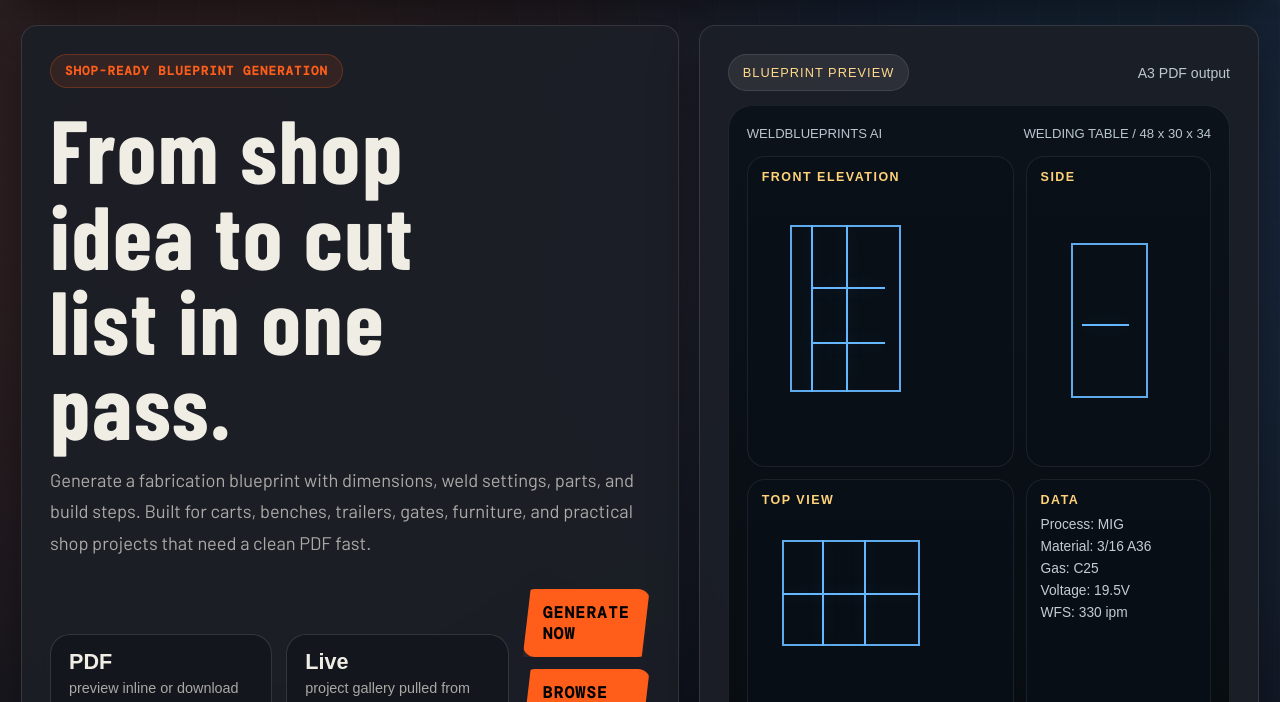
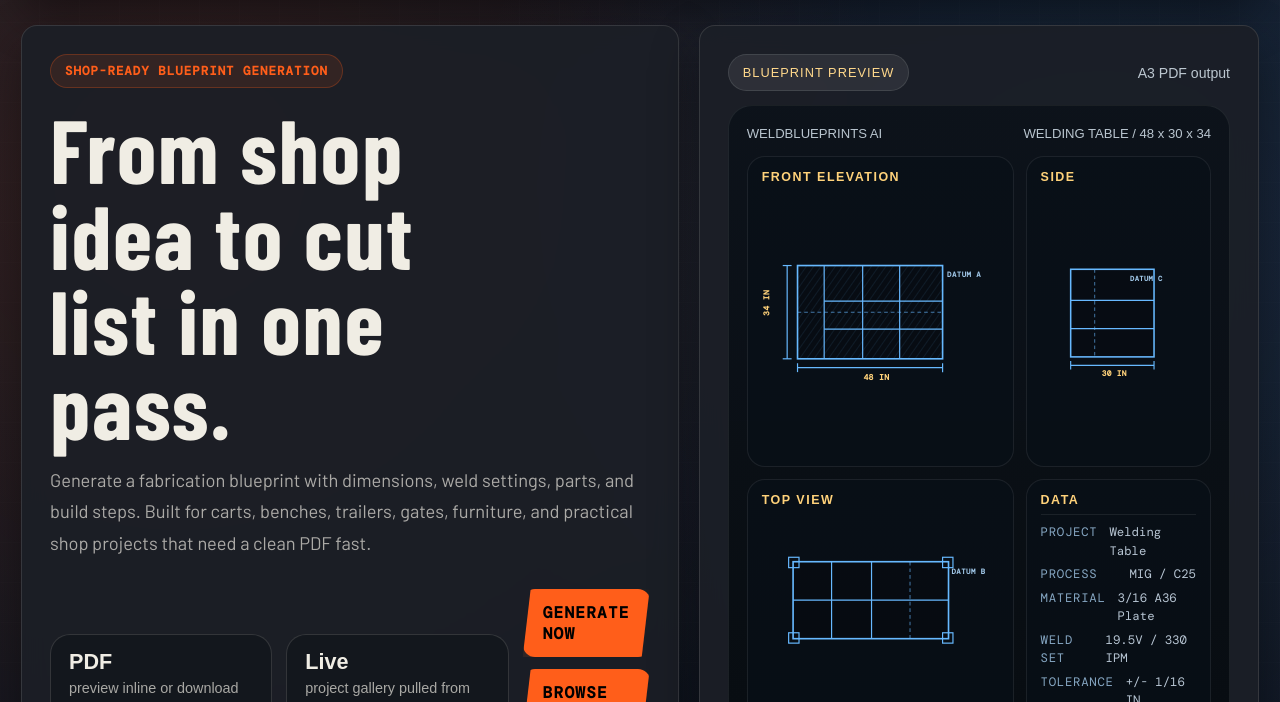
Before and after one commit to shasevela5-hub/WeldblueprintsAI, a website: page index.html in a window 1280 px wide. Shown: the part 98-800 px from the top of the page. Drawn offline with nearby package versions, Linux system fonts and the light colour scheme; no server answers; a web font is replaced by a local one.

Commit message:
Upgrade homepage blueprint preview to detailed drafted mock

```diff
--- a/index.html
+++ b/index.html
@@ -368,17 +368,69 @@
       color: #ffd27a;
     }
 
-    .bp-line,
-    .bp-rect {
-      position: absolute;
-      background: #65b8ff;
-      box-shadow: 0 0 16px rgba(101, 184, 255, 0.2);
-    }
-
-    .bp-rect {
-      background: transparent;
-      border: 2px solid rgba(101,184,255,0.92);
-      box-shadow: none;
+    .sheet-svg {
+      width: 100%;
+      height: calc(100% - 30px);
+      display: block;
+    }
+
+    .sheet-svg .frame {
+      fill: rgba(0, 0, 0, 0.18);
+      stroke: #67b9ff;
+      stroke-width: 2.2;
+    }
+
+    .sheet-svg .detail {
+      fill: none;
+      stroke: #67b9ff;
+      stroke-width: 1.6;
+    }
+
+    .sheet-svg .hidden {
+      fill: none;
+      stroke: rgba(103, 185, 255, 0.62);
+      stroke-width: 1.4;
+      stroke-dasharray: 5 4;
+    }
+
+    .sheet-svg .hatch line {
+      stroke: rgba(103, 185, 255, 0.25);
+      stroke-width: 0.9;
+    }
+
+    .sheet-svg .dim {
+      fill: #ffd27a;
+      font: 700 11px/1 "DM Mono", Consolas, monospace;
+      letter-spacing: 0.04em;
+    }
+
+    .sheet-svg .label {
+      fill: #9fc6e7;
+      font: 700 10px/1 "DM Mono", Consolas, monospace;
+      letter-spacing: 0.06em;
+      text-transform: uppercase;
+    }
+
+    .data-table {
+      margin-top: 8px;
+      border-top: 1px solid rgba(255,255,255,0.08);
+      padding-top: 8px;
+      display: grid;
+      gap: 5px;
+      font: 0.77rem/1.5 "DM Mono", Consolas, monospace;
+      color: #b8c6d4;
+    }
+
+    .data-row {
+      display: flex;
+      justify-content: space-between;
+      gap: 12px;
+    }
+
+    .data-row span:first-child {
+      color: #86a7c3;
+      text-transform: uppercase;
+      letter-spacing: 0.06em;
     }
 
     .section {
@@ -970,35 +1022,72 @@
             <div class="sheet-grid">
               <div class="sheet-box">
                 <h4>Front Elevation</h4>
-                <div class="bp-rect" style="left:16%; top:22%; width:42%; height:54%;"></div>
-                <div class="bp-line" style="left:24%; top:22%; width:2px; height:54%;"></div>
-                <div class="bp-line" style="left:37%; top:22%; width:2px; height:54%;"></div>
-                <div class="bp-line" style="left:24%; top:42%; width:28%; height:2px;"></div>
-                <div class="bp-line" style="left:24%; top:60%; width:28%; height:2px;"></div>
+                <svg class="sheet-svg" viewBox="0 0 320 190" aria-label="Front elevation preview">
+                  <defs>
+                    <pattern id="hatchFront" width="8" height="8" patternUnits="userSpaceOnUse" patternTransform="rotate(35)">
+                      <line x1="0" y1="0" x2="0" y2="8" stroke="rgba(103,185,255,0.24)" stroke-width="1"></line>
+                    </pattern>
+                  </defs>
+                  <rect class="frame" x="48" y="26" width="196" height="126"></rect>
+                  <rect x="48" y="26" width="196" height="126" fill="url(#hatchFront)" class="hatch"></rect>
+                  <line class="detail" x1="84" y1="26" x2="84" y2="152"></line>
+                  <line class="detail" x1="136" y1="26" x2="136" y2="152"></line>
+                  <line class="detail" x1="186" y1="26" x2="186" y2="152"></line>
+                  <line class="detail" x1="84" y1="74" x2="244" y2="74"></line>
+                  <line class="detail" x1="84" y1="112" x2="244" y2="112"></line>
+                  <line class="hidden" x1="48" y1="89" x2="244" y2="89"></line>
+                  <line class="detail" x1="48" y1="164" x2="244" y2="164"></line>
+                  <line class="detail" x1="48" y1="158" x2="48" y2="170"></line>
+                  <line class="detail" x1="244" y1="158" x2="244" y2="170"></line>
+                  <text class="dim" x="137" y="180">48 IN</text>
+                  <line class="detail" x1="34" y1="26" x2="34" y2="152"></line>
+                  <line class="detail" x1="28" y1="26" x2="40" y2="26"></line>
+                  <line class="detail" x1="28" y1="152" x2="40" y2="152"></line>
+                  <text class="dim" x="10" y="94" transform="rotate(-90 10 94)">34 IN</text>
+                  <text class="label" x="250" y="42">DATUM A</text>
+                </svg>
               </div>
 
               <div class="sheet-box">
                 <h4>Side</h4>
-                <div class="bp-rect" style="left:24%; top:28%; width:42%; height:50%;"></div>
-                <div class="bp-line" style="left:30%; top:54%; width:26%; height:2px;"></div>
+                <svg class="sheet-svg" viewBox="0 0 220 190" aria-label="Side elevation preview">
+                  <rect class="frame" x="42" y="28" width="118" height="124"></rect>
+                  <line class="detail" x1="42" y1="72" x2="160" y2="72"></line>
+                  <line class="detail" x1="42" y1="112" x2="160" y2="112"></line>
+                  <line class="hidden" x1="76" y1="28" x2="76" y2="152"></line>
+                  <line class="detail" x1="42" y1="164" x2="160" y2="164"></line>
+                  <line class="detail" x1="42" y1="158" x2="42" y2="170"></line>
+                  <line class="detail" x1="160" y1="158" x2="160" y2="170"></line>
+                  <text class="dim" x="86" y="179">30 IN</text>
+                  <text class="label" x="126" y="44">DATUM C</text>
+                </svg>
               </div>
 
               <div class="sheet-box">
                 <h4>Top View</h4>
-                <div class="bp-rect" style="left:13%; top:25%; width:52%; height:44%;"></div>
-                <div class="bp-line" style="left:13%; top:47%; width:52%; height:2px;"></div>
-                <div class="bp-line" style="left:28%; top:25%; width:2px; height:44%;"></div>
-                <div class="bp-line" style="left:44%; top:25%; width:2px; height:44%;"></div>
+                <svg class="sheet-svg" viewBox="0 0 320 170" aria-label="Top view preview">
+                  <rect class="frame" x="42" y="26" width="210" height="104"></rect>
+                  <line class="detail" x1="42" y1="78" x2="252" y2="78"></line>
+                  <line class="detail" x1="94" y1="26" x2="94" y2="130"></line>
+                  <line class="detail" x1="148" y1="26" x2="148" y2="130"></line>
+                  <line class="hidden" x1="200" y1="26" x2="200" y2="130"></line>
+                  <rect class="detail" x="36" y="20" width="14" height="14"></rect>
+                  <rect class="detail" x="244" y="20" width="14" height="14"></rect>
+                  <rect class="detail" x="36" y="122" width="14" height="14"></rect>
+                  <rect class="detail" x="244" y="122" width="14" height="14"></rect>
+                  <text class="label" x="256" y="42">DATUM B</text>
+                </svg>
               </div>
 
               <div class="sheet-box">
                 <h4>Data</h4>
-                <div style="font: 0.86rem/1.6 Arial, sans-serif; color:#c2ccd6;">
-                  Process: MIG<br>
-                  Material: 3/16 A36<br>
-                  Gas: C25<br>
-                  Voltage: 19.5V<br>
-                  WFS: 330 ipm
+                <div class="data-table">
+                  <div class="data-row"><span>Project</span><span>Welding Table</span></div>
+                  <div class="data-row"><span>Process</span><span>MIG / C25</span></div>
+                  <div class="data-row"><span>Material</span><span>3/16 A36 Plate</span></div>
+                  <div class="data-row"><span>Weld Set</span><span>19.5V / 330 IPM</span></div>
+                  <div class="data-row"><span>Tolerance</span><span>+/- 1/16 IN</span></div>
+                  <div class="data-row"><span>Revision</span><span>A / DOC WB-12F7A3C8</span></div>
                 </div>
               </div>
             </div>
```
